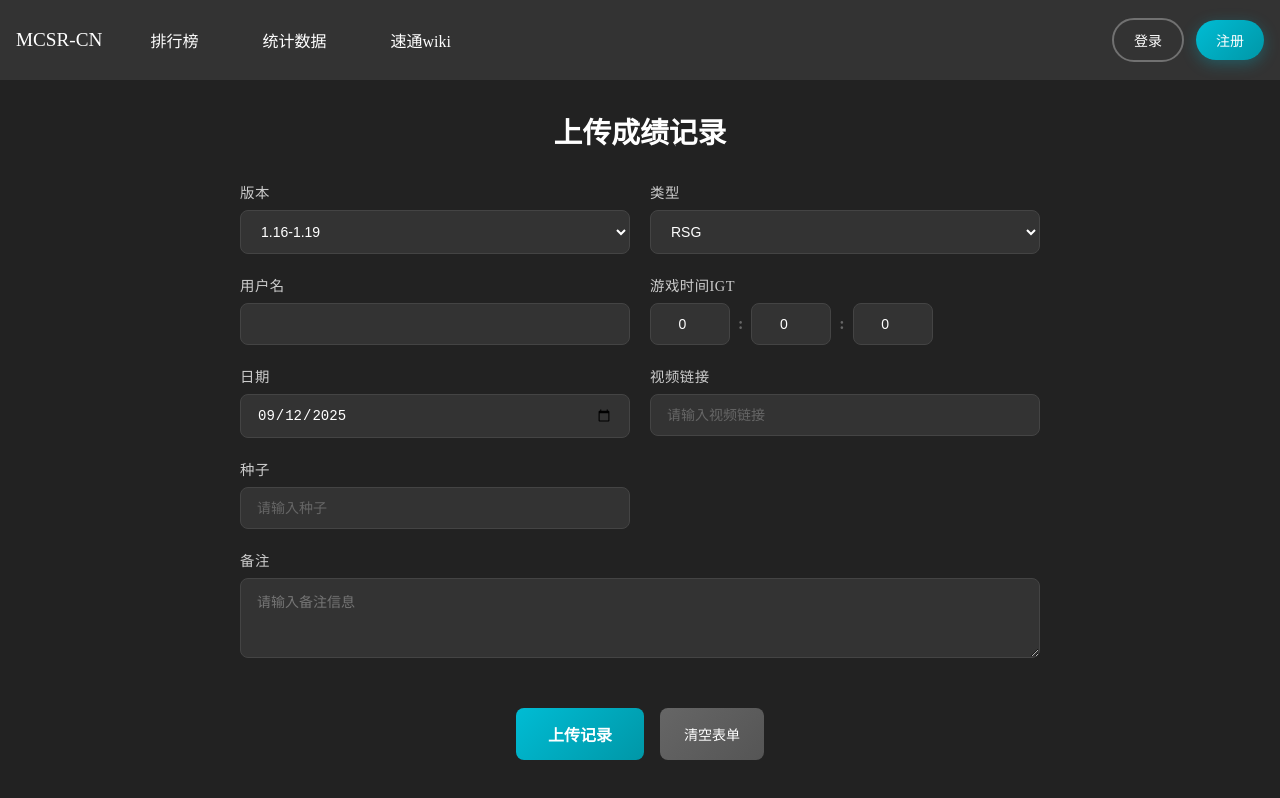
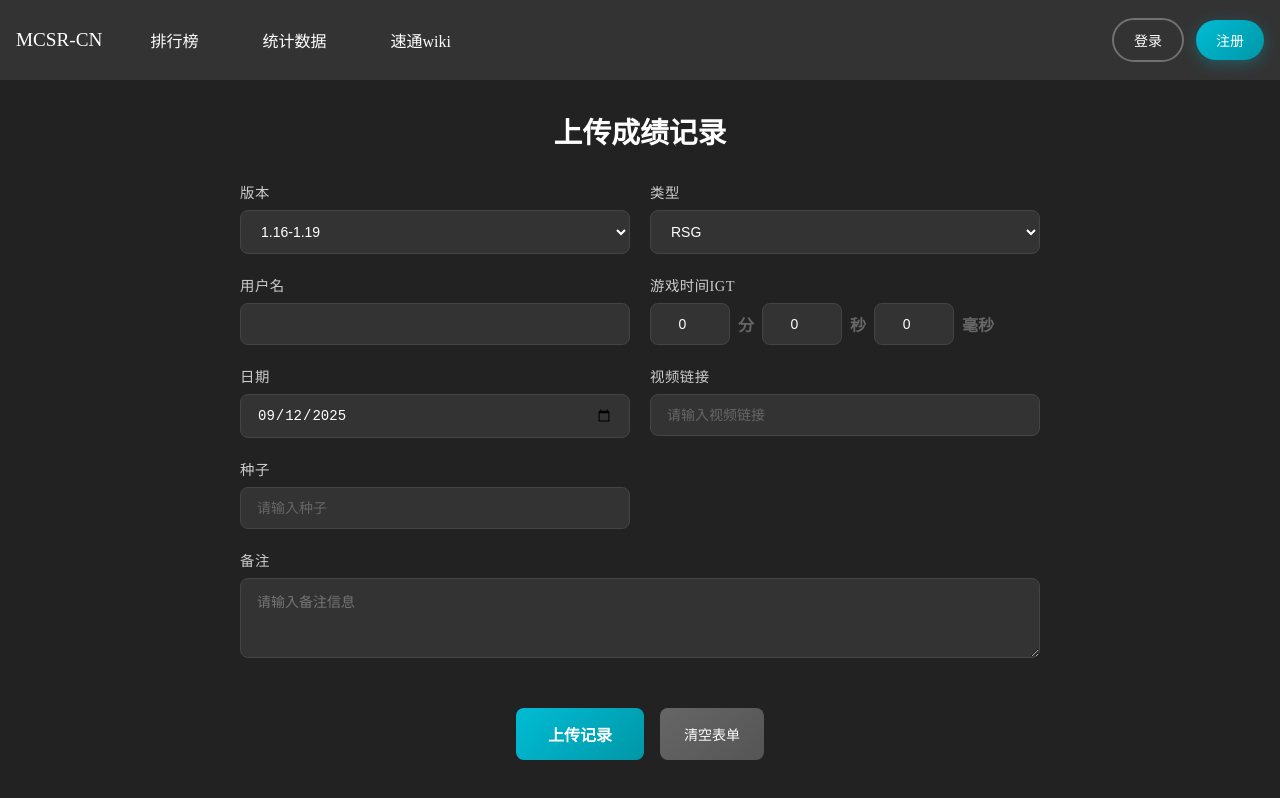
Before and after one commit to FXMoAn/MCSRCNLeaderBoard-frontend, a Vue app: page /user-upload in a window 1280 px wide. Shown: the top 798 px of the page. Built offline with nearby package versions, Linux system fonts and the light colour scheme; no server answers; the database is empty.

Commit message:
修复毫秒数显示问题

```diff
--- a/src/views/Manage/views/Upload.vue
+++ b/src/views/Manage/views/Upload.vue
@@ -48,7 +48,7 @@
               min="0"
               autocomplete="off"
             />
-            <span class="igt-separator">:</span>
+            <span class="igt-separator">分</span>
             <input
               class="form-input igt-input"
               type="number"
@@ -59,7 +59,7 @@
               max="59"
               autocomplete="off"
             />
-            <span class="igt-separator">:</span>
+            <span class="igt-separator">秒</span>
             <input
               class="form-input igt-input"
               type="number"
@@ -70,6 +70,7 @@
               max="999"
               autocomplete="off"
             />
+            <span class="igt-separator">毫秒</span>
           </div>
         </div>
 
@@ -169,7 +170,7 @@ const igt = computed(() => {
     igtMinute.value.toString().padStart(2, '0') +
     ':' +
     igtSecond.value.toString().padStart(2, '0') +
-    ':' +
+    '.' +
     igtMillisecond.value.toString().padStart(3, '0')
   );
 });
--- a/src/views/Upload/Upload.vue
+++ b/src/views/Upload/Upload.vue
@@ -47,7 +47,7 @@
               min="0"
               autocomplete="off"
             />
-            <span class="igt-separator">:</span>
+            <span class="igt-separator">分</span>
             <input
               class="form-input igt-input"
               type="number"
@@ -58,7 +58,7 @@
               max="59"
               autocomplete="off"
             />
-            <span class="igt-separator">:</span>
+            <span class="igt-separator">秒</span>
             <input
               class="form-input igt-input"
               type="number"
@@ -69,6 +69,7 @@
               max="999"
               autocomplete="off"
             />
+            <span class="igt-separator">毫秒</span>
           </div>
         </div>
 
@@ -170,7 +171,7 @@ const igt = computed(() => {
     igtMinute.value.toString().padStart(2, '0') +
     ':' +
     igtSecond.value.toString().padStart(2, '0') +
-    ':' +
+    '.' +
     igtMillisecond.value.toString().padStart(3, '0')
   );
 });
```
